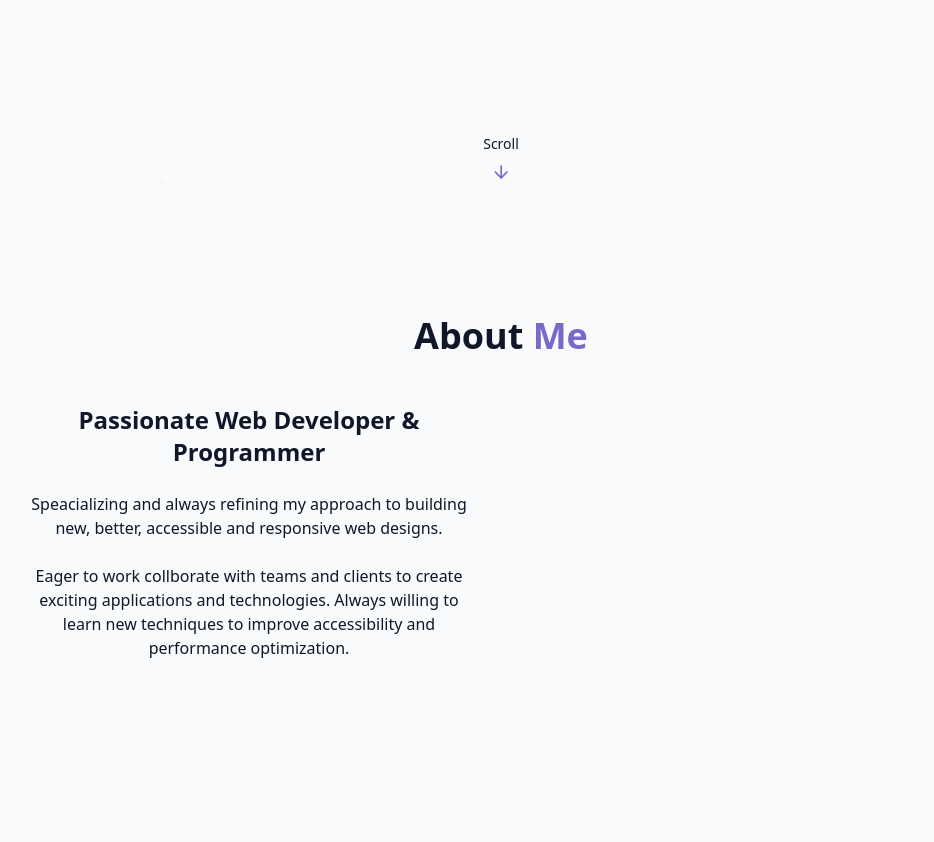
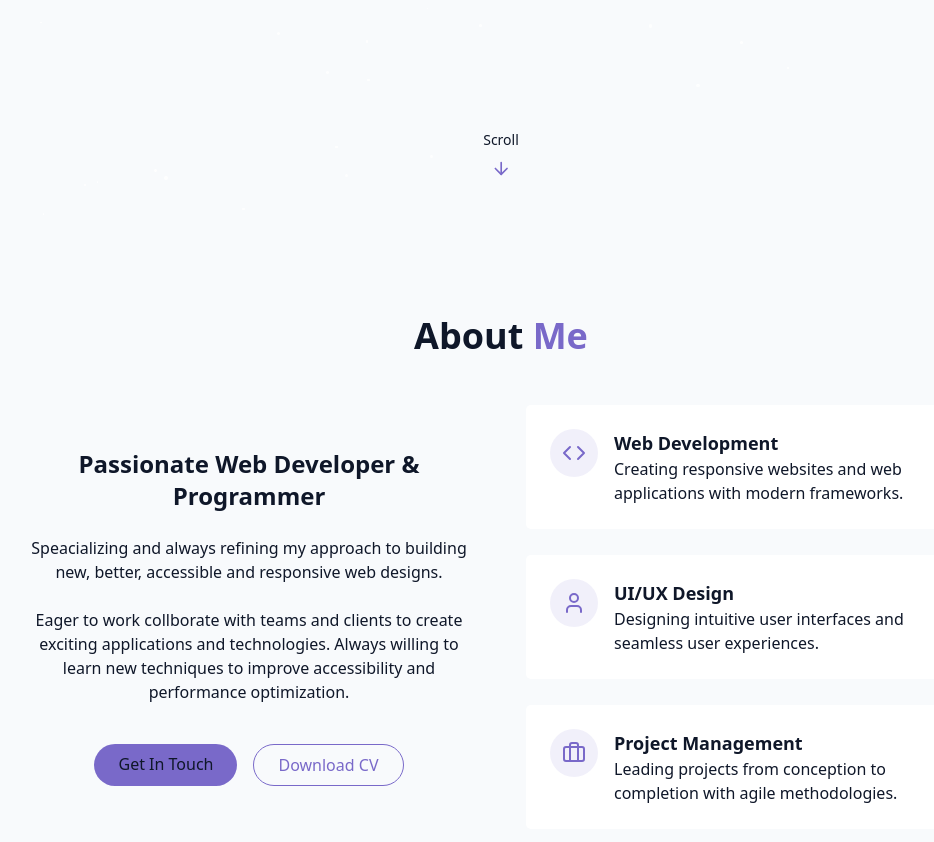
Before and after one commit to NMartinez0399/portfolio-website, a React (Vite) app: page / in a window 1280 px wide. Shown: the part 580-1422 px from the top of the page, without its empty margins (139-1073 px from the left). Before the commit the page ends 1336 px from the top, so only its background shows below. Built offline with nearby package versions, Linux system fonts and the light colour scheme.

Commit message:
finished about section

```diff
--- a/src/components/AboutSection.jsx
+++ b/src/components/AboutSection.jsx
@@ -1,3 +1,5 @@
+import { Briefcase, Code, User } from "lucide-react";
+
 export const AboutSection = () => {
     return (
         <section id='about' className='py-24 px-4 relative'>
@@ -22,13 +24,64 @@
                             exciting applications and technologies. Always willing to learn
                             new techniques to improve accessibility and performance optimization.
                         </p>
+
+                        <div className='flex flex-col sm:flex-row gap-4 pt-4 justify-center'>
+                            <a href='#contact' className='cosmic-button'>
+                                {" "}
+                                Get In Touch
+                            </a>
+
+                            <a href='' className='px-6 py-2 rounded-full border border-primary text-primary hover:bg-primary/10 transition-colors duration-300'>
+                                Download CV
+                            </a>
+                        </div>
                     </div>
 
-                    <div>
-
+                    <div className='grid grid-cols-1 gap-6'>
+                        <div className='gradient-border p-6 card-hover'>
+                            <div className='flex items-start gap-4'>
+                                <div className='p-3 rounded-full bg-primary/10'>
+                                    <Code className='h-6 w-6 text-primary' />
+                                </div>
+                                <div className='text-left'>
+                                    <h4 className='font-semibold text-lg'>Web Development</h4>
+                                    <p className='text-muted-foreground'>
+                                        Creating responsive websites and web applications with
+                                        modern frameworks.
+                                    </p>
+                                </div>
+                            </div>
+                        </div>
+                        <div className='gradient-border p-6 card-hover'>
+                            <div className='flex items-start gap-4'>
+                                <div className='p-3 rounded-full bg-primary/10'>
+                                    <User className='h-6 w-6 text-primary' />
+                                </div>
+                                <div className='text-left'>
+                                    <h4 className='font-semibold text-lg'>UI/UX Design</h4>
+                                    <p className='text-muted-foreground'>
+                                        Designing intuitive user interfaces and seamless user
+                                        experiences.
+                                    </p>
+                                </div>
+                            </div>
+                        </div>
+                        <div className='gradient-border p-6 card-hover'>
+                            <div className='flex items-start gap-4'>
+                                <div className='p-3 rounded-full bg-primary/10'>
+                                    <Briefcase className='h-6 w-6 text-primary' />
+                                </div>
+                                <div className='text-left'>
+                                    <h4 className='font-semibold text-lg'>Project Management</h4>
+                                    <p className='text-muted-foreground'>
+                                        Leading projects from conception to completion with agile
+                                        methodologies.
+                                    </p>
+                                </div>
+                            </div>
+                        </div>
                     </div>
                 </div>
-
             </div>
         </section>
     );
--- a/src/index.css
+++ b/src/index.css
@@ -138,7 +138,7 @@
 
 @utility gradient-border {
   @apply relative rounded-md;
-  background: linear-gradient(to right, hsl(var(--card)), hsl(--card));
+  background: linear-gradient(to right, hsl(var(--card)), hsl(var(--card)));
   background-clip: padding-box;
   border: 1px solid transparent;
 }
```
